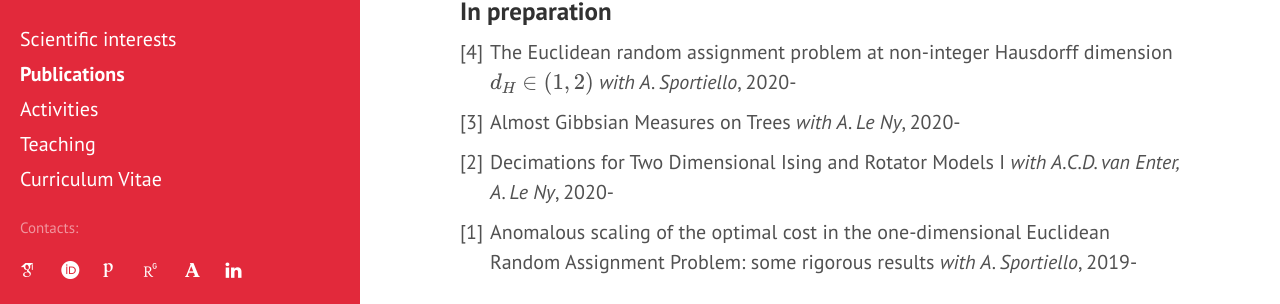
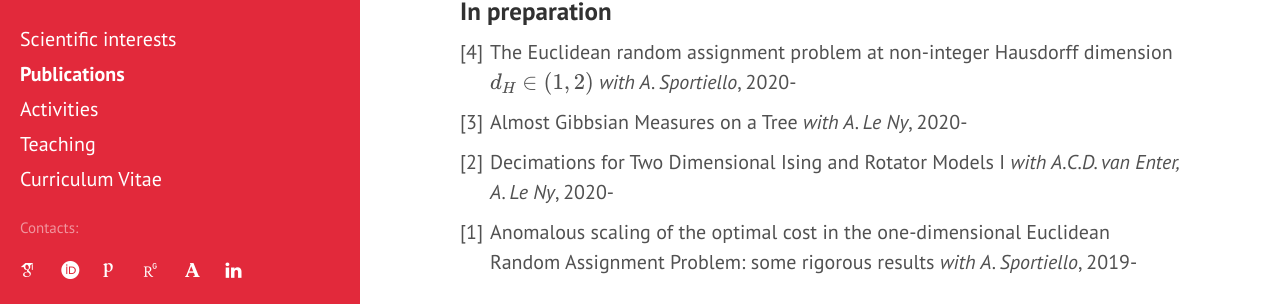
Before and after one commit to matteodachille/matteodachille.github.io, a Jekyll site: the page built from publications.md, in a window 1280 px wide and 1305 px high. Shown: the part 204-508 px from the top of the window. Built offline with Jekyll 4.4.1, drawn with Linux system fonts in a browser that asks for light colours; nearby versions of some CDN libraries; some web fonts are replaced; formulas are drawn with MathJax 3.

Commit message:
Corrected typo

```diff
--- a/_data/pubs.yml
+++ b/_data/pubs.yml
@@ -11,7 +11,7 @@
   submitted: False
   pdf: ""
 
-- title: Almost Gibbsian Measures on Trees
+- title: Almost Gibbsian Measures on a Tree
   authors: A. Le Ny
   upcoming: True
   preprint: False
```
